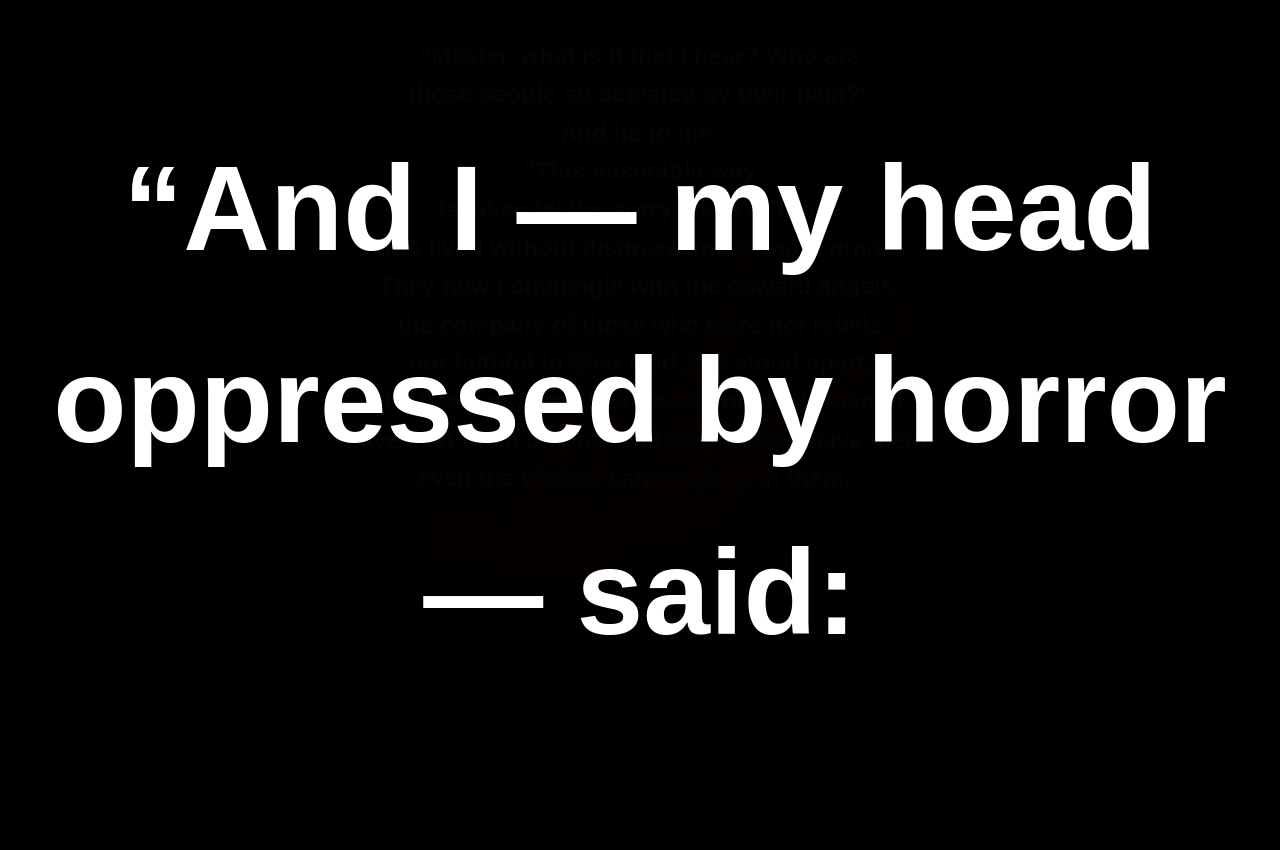
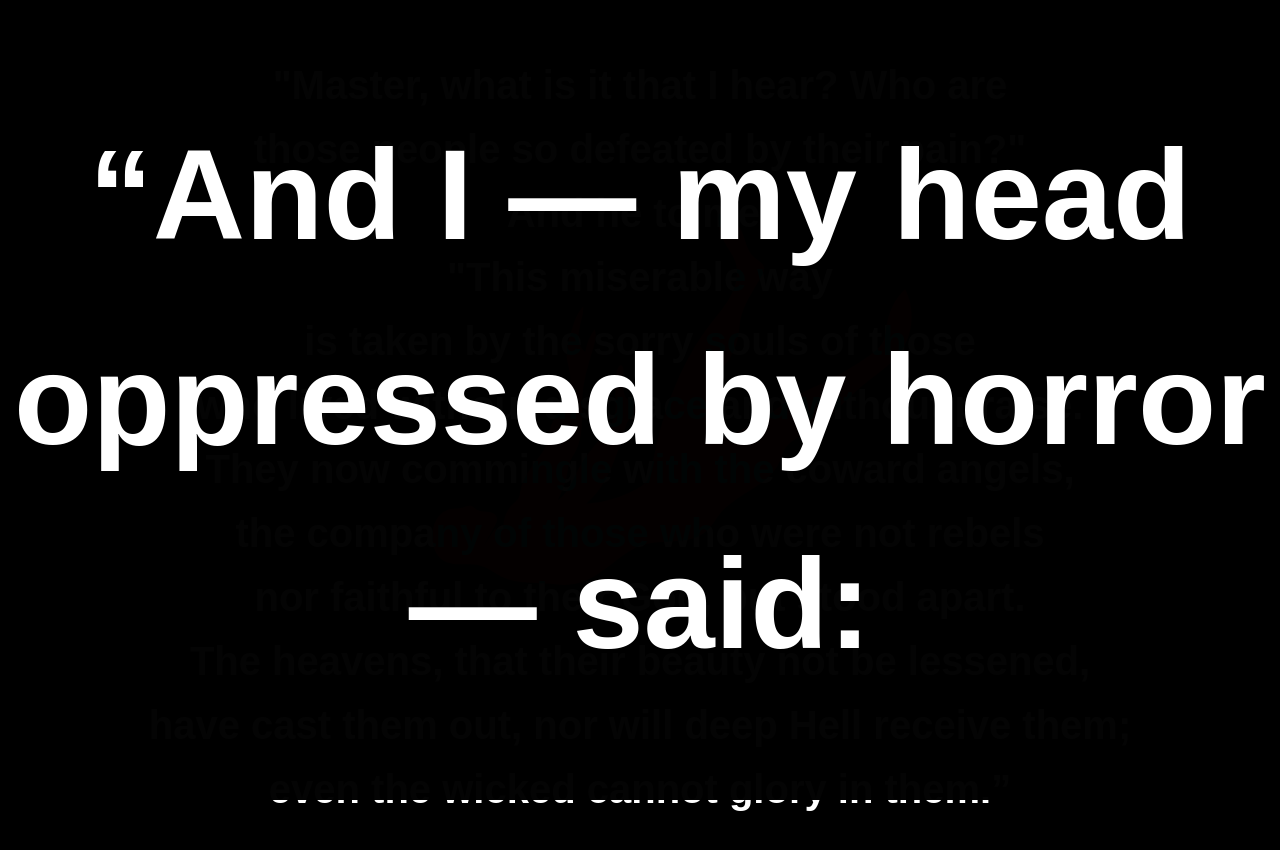
Before and after one commit to DominiqueMarcil/dante-inferno, a plain HTML site: page index.html in a window 1280 px wide. Shown: the top 850 px of the page. Drawn offline with Linux system fonts and the light colour scheme.

Commit message:
fixed the styles error....I was zoomed in on my live server

```diff
--- a/css/styles.css
+++ b/css/styles.css
@@ -100,7 +100,7 @@ body{
         transition: opacity 1s ease; /* Fade transition */
       }
       #hugeText {
-        font-size: 5em; /* Adjust font size as needed */
+        font-size: 8rem; /* Adjust font size as needed */
       }
 
       .fade-out {
@@ -108,7 +108,7 @@ body{
       }
 
   h1 {
-    font-size: 1.5em;
+    font-size: 2.5rem;
     color: #ffffff;
     text-align: center;
     margin-top: 1%;
```
